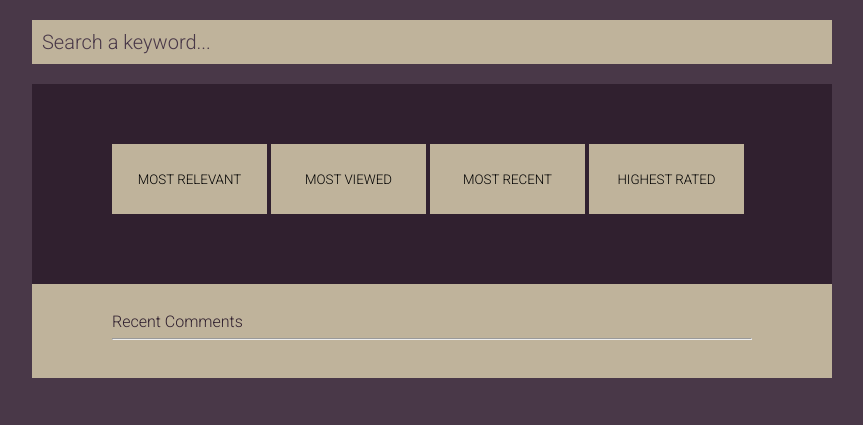
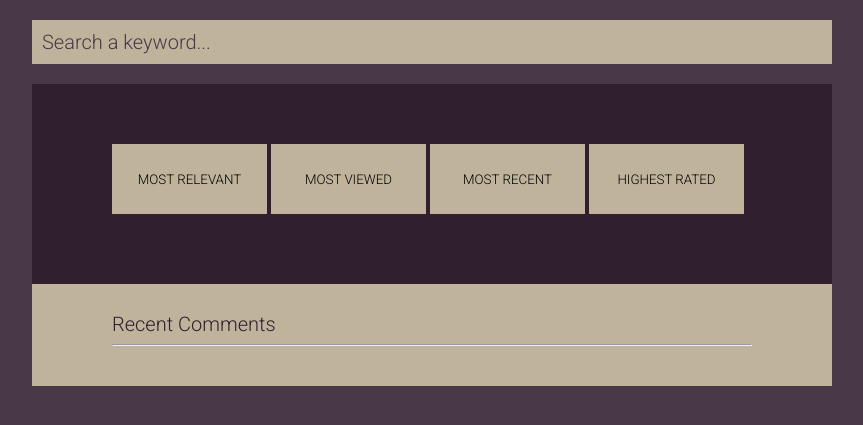
Before and after one commit to jessmchang/yt-instant, a PHP site: page / in a window 1280 px wide. Shown: the top 425 px of the page, without its empty margins (208-1071 px from the left). Run offline with PHP 8.4, Linux system fonts and the light colour scheme; some libraries are stand-ins or nearby versions; some web fonts are replaced.

Commit message:
Styling.

```diff
--- a/sass/style.scss
+++ b/sass/style.scss
@@ -72,6 +72,7 @@
 }
 
 #comment_area{
+	font-size: 20px;
 	padding: 30px 80px 30px 80px;
 	font-family: $font-stack;
 	color: $dark-panel-color;
@@ -85,7 +86,6 @@
 
 .comment_author{
 	color: $base-color;
-	font-size: 20px;
 }
 
 .comment_content{
--- a/stylesheets/style.css
+++ b/stylesheets/style.css
@@ -131,22 +131,22 @@
 
 /* line 74, ../sass/style.scss */
 #comment_area {
+  font-size: 20px;
   padding: 30px 80px 30px 80px;
   font-family: "Roboto", Helvetica, Trebuchet, sans-serif;
   color: #30202f;
   background-color: #bfb39b;
 }
 
-/* line 81, ../sass/style.scss */
+/* line 82, ../sass/style.scss */
 #comment_bunch {
   padding: 15px 0px 15px 0px;
   font-family: "Roboto", Helvetica, Trebuchet, sans-serif;
 }
 
-/* line 86, ../sass/style.scss */
+/* line 87, ../sass/style.scss */
 .comment_author {
   color: #493848;
-  font-size: 20px;
 }
 
 /* line 91, ../sass/style.scss */
```
